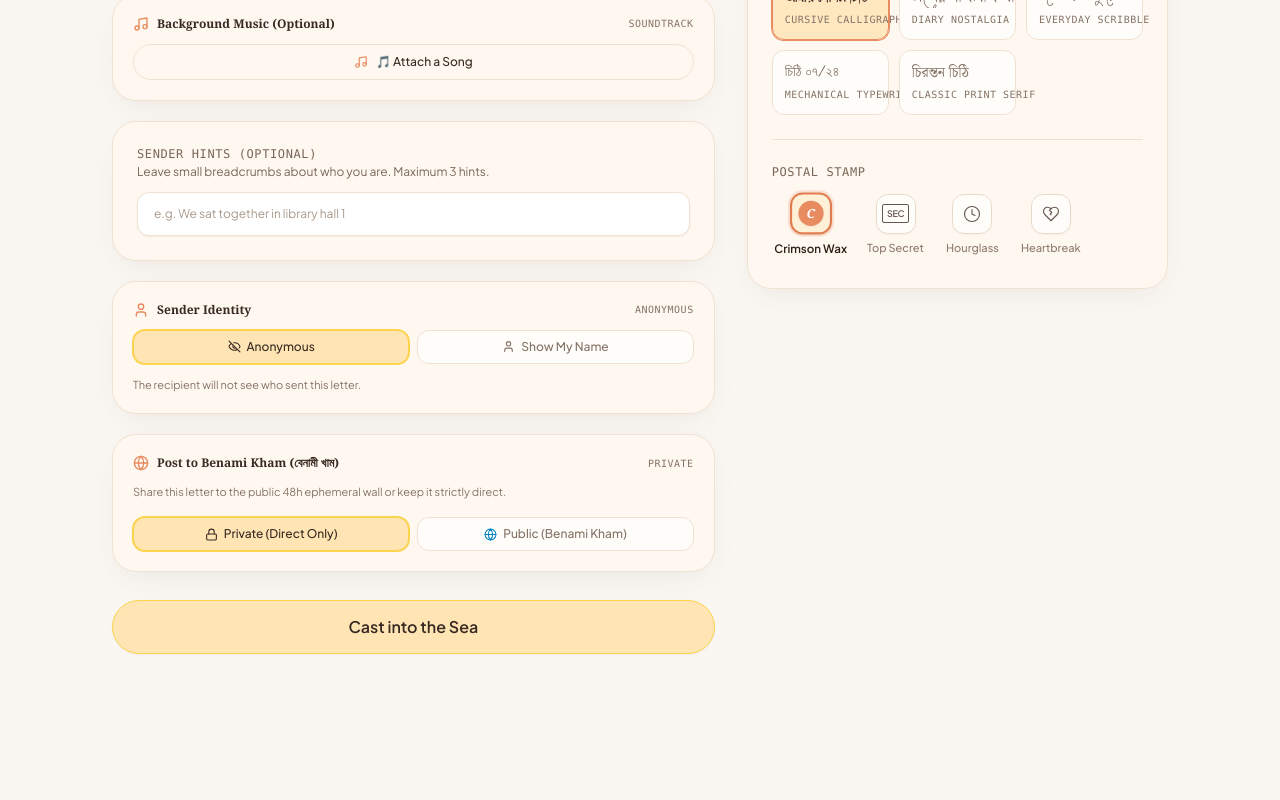
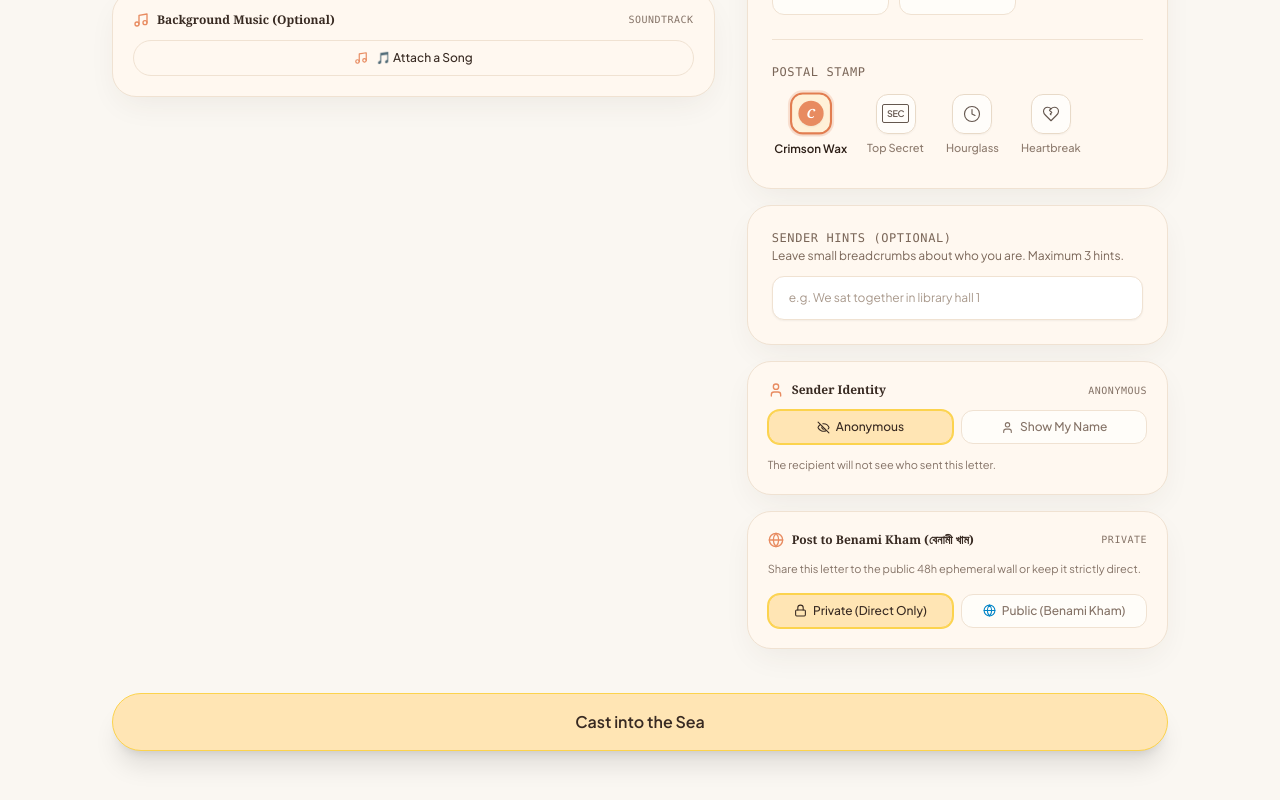
Before and after one commit to heyymohammed07/chithi_webapp, a Next.js app: page /bottle in a window 1280 px wide. Shown: the part 880-1680 px from the top of the page. Built offline with nearby package versions, Linux system fonts and the light colour scheme.

Commit message:
layout: rebalance 2-column desktop grid to eliminate empty space and polish layout

```diff
--- a/src/components/letter/LetterComposer.tsx
+++ b/src/components/letter/LetterComposer.tsx
@@ -484,8 +484,8 @@ export function LetterComposer({
     <form onSubmit={handleSubmit} className="w-full max-w-6xl mx-auto px-4 sm:px-6 py-6 pb-40 overflow-x-hidden">
       {/* DESKTOP & TABLET: 2-COLUMN BALANCED GRID (md: and lg:) */}
       <div className="hidden md:grid md:grid-cols-12 gap-6 lg:gap-8 items-start">
-        {/* Left Column (md:col-span-7 lg:col-span-7) */}
-        <div className="md:col-span-7 lg:col-span-7 flex flex-col gap-5">
+        {/* Left Column (md:col-span-7 flex flex-col gap-4) - Letter Canvas & Letter-Specific Content */}
+        <div className="md:col-span-7 flex flex-col gap-4">
           {/* 1. Writing Paper */}
           <div className="space-y-3">
             <div className="flex items-center justify-between px-1">
@@ -518,16 +518,7 @@ export function LetterComposer({
           {/* 2. Background Music */}
           {BackgroundMusicCard}
 
-          {/* 3. Sender Hints */}
-          {SenderHintsCard}
-
-          {/* 4. Sender Identity */}
-          {SenderIdentityCard}
-
-          {/* 5. Post to Benami Kham */}
-          {BenamiKhamCard}
-
-          {/* 6. Advanced Mode Panel (Direct letters only) */}
+          {/* 3. Time Capsules & Locks (Direct letters only) */}
           {!isBottleMode && (
             <AdvancedModePanel
               state={advancedState}
@@ -535,28 +526,37 @@ export function LetterComposer({
               mailboxExpiresAt={mailboxExpiresAt}
             />
           )}
-
-          {/* 7. Desktop Submit Button */}
-          <div className="pt-2">
-            <Button
-              type="submit"
-              variant="primary"
-              size="lg"
-              className="w-full text-base py-3.5 rounded-full shadow-lg cursor-pointer"
-              isLoading={isSending}
-            >
-              {isBottleMode ? t("bottle.sendButton") : t("composer.sendButton")}
-            </Button>
-          </div>
         </div>
 
-        {/* Right Column (md:col-span-5 lg:col-span-5) */}
-        <div className="md:col-span-5 lg:col-span-5 flex flex-col gap-5 md:sticky md:top-24">
+        {/* Right Column (md:col-span-5 flex flex-col gap-4) - Customization, Identity & Delivery Settings */}
+        <div className="md:col-span-5 flex flex-col gap-4">
           {/* 1. Target Preference (if bottle) */}
           {TargetPreferenceCard}
 
-          {/* 2. Placement & Style Box */}
+          {/* 2. Placement & Style Box (Parchment, Fonts, Stamp) */}
           {PlacementAndStyleCard}
+
+          {/* 3. Sender Hints (Optional) */}
+          {SenderHintsCard}
+
+          {/* 4. Sender Identity (Anonymous vs Named) */}
+          {SenderIdentityCard}
+
+          {/* 5. Post to Benami Kham (Public Wall toggle) */}
+          {BenamiKhamCard}
+        </div>
+
+        {/* Bottom Full-Width Submit CTA Button across both columns */}
+        <div className="col-span-12 pt-3">
+          <Button
+            type="submit"
+            variant="primary"
+            size="lg"
+            className="w-full text-base py-4 rounded-full shadow-xl hover:shadow-amber-500/10 transition-all font-semibold cursor-pointer"
+            isLoading={isSending}
+          >
+            {isBottleMode ? t("bottle.sendButton") : t("composer.sendButton")}
+          </Button>
         </div>
       </div>
 
@@ -617,6 +617,19 @@ export function LetterComposer({
             mailboxExpiresAt={mailboxExpiresAt}
           />
         )}
+
+        {/* 9. Seal & Send Button (Mobile In-flow) */}
+        <div className="pt-2">
+          <Button
+            type="submit"
+            variant="primary"
+            size="lg"
+            className="w-full text-base py-3.5 rounded-full shadow-lg cursor-pointer"
+            isLoading={isSending}
+          >
+            {isBottleMode ? t("bottle.sendButton") : t("composer.sendButton")}
+          </Button>
+        </div>
       </div>
 
       {/* Floating Action Bar (Mobile only) */}
```
